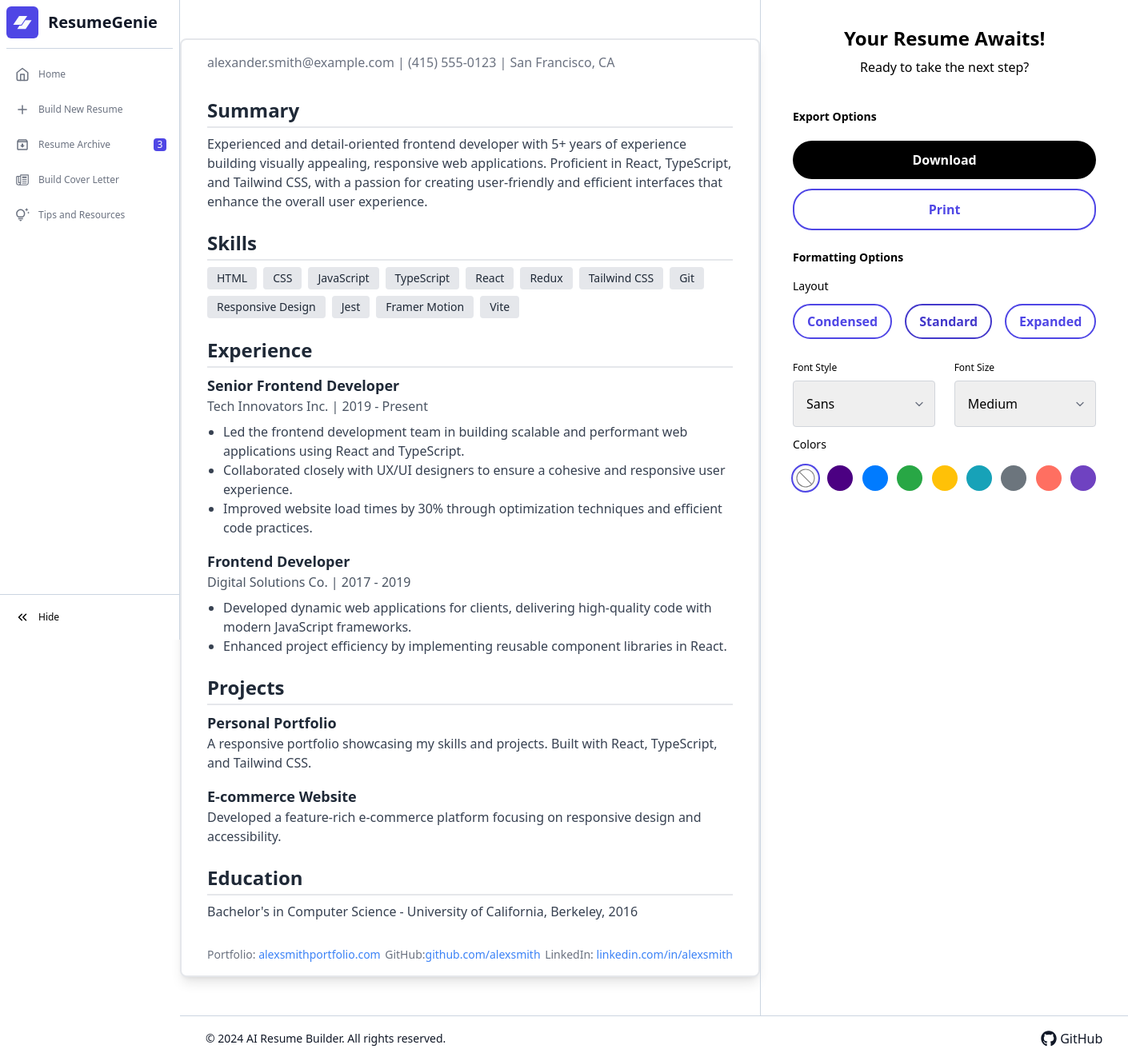
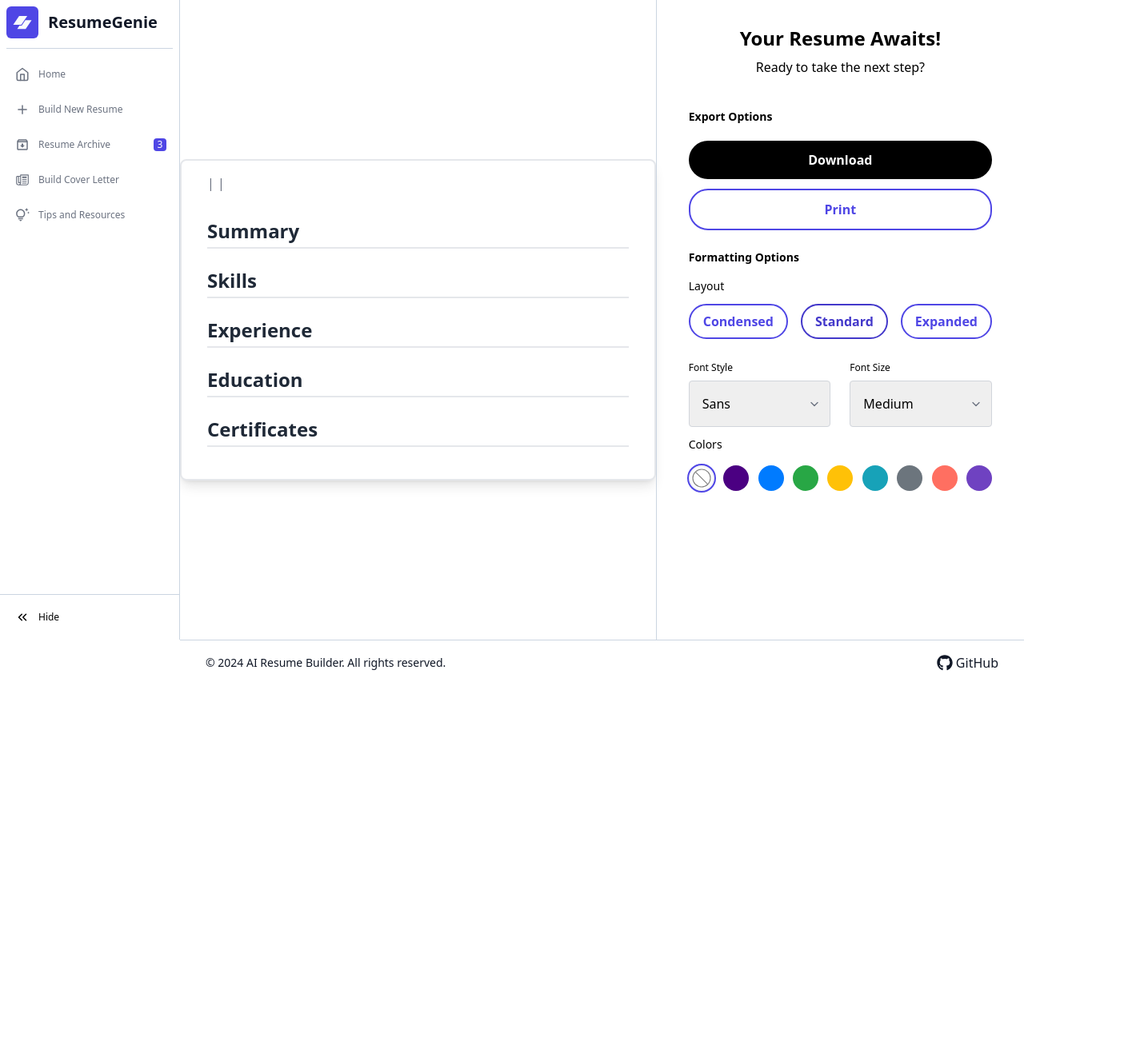
Before and after one commit to abdelrahman-mohamed-010/Ai-Resume-Builder, a React (Vite) app in the folder frontend/: page /builder/Preview in a window 1280 px wide. Shown: the whole page at 80% size, 1410 px wide, since content can reach past the window. After the commit the page ends 857 px from the top, so only its background shows below. Built offline with nearby package versions, Linux system fonts and the light colour scheme.

Commit message:
feat: link Resume Show Case To Resume Slice

```diff
--- a/frontend/src/components/DocumentEditor/DocumentEditor.tsx
+++ b/frontend/src/components/DocumentEditor/DocumentEditor.tsx
@@ -21,7 +21,7 @@ const DocumentEditor: React.FC<DocumentEditorProps> = ({ type }) => {
         Ready to take the next step?
       </p>
       <ExportOptions type={type} />
-      <FormattingOptions />
+      <FormattingOptions type={type} />
     </motion.section>
   );
 };
--- a/frontend/src/components/DocumentEditor/FormattingOptions.tsx
+++ b/frontend/src/components/DocumentEditor/FormattingOptions.tsx
@@ -2,15 +2,15 @@ import ColorOptions from "./ColorOptions";
 import FontOptions from "./FontOptions";
 import LayoutOption from "./LayoutOption";
 
-const FormattingOptions = () => {
+const FormattingOptions: React.FC<{ type: string }> = ({ type }) => {
   return (
     <>
       <div className="font-semibold text-sm mb-4 3xl:text-base mt-6 dark:text-accent">
         Formatting Options
       </div>
-      <LayoutOption />
-      <FontOptions />
-      <ColorOptions />
+      <LayoutOption type={type} />
+      <FontOptions type={type} />
+      <ColorOptions type={type} />
     </>
   );
 };
--- a/frontend/src/components/DocumentEditor/LayoutOption.tsx
+++ b/frontend/src/components/DocumentEditor/LayoutOption.tsx
@@ -1,13 +1,18 @@
 import { useAppDispatch, useAppSelector } from "../../hooks/reduxHooks";
 import { updateLayout } from "../../redux/coverLetterSlice";
+import { updateLayout as resumeLayout } from "../../redux/ResumeSlice";
 
-const LayoutOption = () => {
+const LayoutOption: React.FC<{ type: string }> = ({ type }) => {
   const dispatch = useAppDispatch();
 
   const layoutStyle = useAppSelector((state) => state.coverLetter.layout);
 
   const handleLayoutStyle = (layout: string) => {
-    dispatch(updateLayout(layout));
+    if (type === "Cover Letter") {
+      dispatch(updateLayout(layout));
+    } else {
+      dispatch(resumeLayout(layout));
+    }
   };
 
   return (
--- a/frontend/src/pages/resume-builder/ResumeShowCase.tsx
+++ b/frontend/src/pages/resume-builder/ResumeShowCase.tsx
@@ -5,165 +5,106 @@ interface ResumeShowCaseProps {
 }
 
 const ResumeShowCase: React.FC<ResumeShowCaseProps> = ({ className }) => {
-
-  const PersonalInfo = useAppSelector((state) => state.Resume.personalInfo);
-
+  const resume = useAppSelector((state) => state.Resume);
+  const colorStyle = useAppSelector((state) => state.Resume.color);
+  const fontStyle = useAppSelector((state) => state.Resume.fontStyle);
+  const fontSize = useAppSelector((state) => state.Resume.fontSize);
 
   return (
-    <div className={`bg-white text-gray-800 ${className} `}>
+    <div
+      className={`bg-white text-gray-800 overflow-hidden ${className} ${
+        fontStyle === "serif"
+          ? "font-serif"
+          : fontStyle === "mono"
+          ? "font-mono"
+          : "font-sans"
+      } text-${
+        fontSize === "Large" ? "lg" : fontSize === "Small" ? "sm" : ""
+      } `}
+      style={{ color: colorStyle || "" }}
+    >
       {/* Header */}
       <div className=" mb-8">
-        <h1 className="text-3xl font-bold">{PersonalInfo.firstname}</h1>
-        <p className="text-lg text-gray-600"></p>
+        <h1 className={`text-3xl font-bold capitalize ${colorStyle}`}>
+          {resume.personalInfo.firstname} {resume.personalInfo.surname}
+        </h1>
+        <p className="text-lg text-gray-600">
+          {resume.personalInfo.contactJobRole}
+        </p>
         <p className="text-gray-500">
-          alexander.smith@example.com | (415) 555-0123 | San Francisco, CA
+          {resume.personalInfo.email} | {resume.personalInfo.phone} |&nbsp;
+          {resume.personalInfo.address}
         </p>
       </div>
       {/* Summary */}
-      <div className="mb-6">
+      <div className="mb-6 ">
         <h2 className="text-2xl font-semibold border-b-2 border-gray-200 pb-1 mb-2">
           Summary
         </h2>
-        <p className="text-gray-700">
-          Experienced and detail-oriented frontend developer with 5+ years of
-          experience building visually appealing, responsive web applications.
-          Proficient in React, TypeScript, and Tailwind CSS, with a passion for
-          creating user-friendly and efficient interfaces that enhance the
-          overall user experience.
-        </p>
+        <p className="text-gray-700 break-words">{resume.summary}</p>
       </div>
 
       {/* Skills */}
-      <div className="mb-6">
+      <div className="mb-4">
         <h2 className="text-2xl font-semibold border-b-2 border-gray-200 pb-1 mb-2">
           Skills
         </h2>
         <div className="flex flex-wrap gap-2">
-          {[
-            "HTML",
-            "CSS",
-            "JavaScript",
-            "TypeScript",
-            "React",
-            "Redux",
-            "Tailwind CSS",
-            "Git",
-            "Responsive Design",
-
-            "Jest",
-            "Framer Motion",
-            "Vite",
-          ].map((skill) => (
+          {resume.skills.map((skill) => (
             <span
-              key={skill}
+              key={skill.id}
               className="px-3 py-1 bg-gray-200 rounded text-sm text-gray-800"
             >
-              {skill}
+              {skill.skill}
             </span>
           ))}
         </div>
       </div>
-
       {/* Experience */}
-      <div className="mb-6">
+      <div className=" mb-6">
         <h2 className="text-2xl font-semibold border-b-2 border-gray-200 pb-1 mb-2">
           Experience
         </h2>
-        <div className="mb-4">
-          <h3 className="text-lg font-semibold">Senior Frontend Developer</h3>
-          <p className="text-gray-600">Tech Innovators Inc. | 2019 - Present</p>
-          <ul className="list-disc ml-5 mt-2 text-gray-700">
-            <li>
-              Led the frontend development team in building scalable and
-              performant web applications using React and TypeScript.
-            </li>
-            <li>
-              Collaborated closely with UX/UI designers to ensure a cohesive and
-              responsive user experience.
-            </li>
-            <li>
-              Improved website load times by 30% through optimization techniques
-              and efficient code practices.
-            </li>
-          </ul>
-        </div>
-        <div className="mb-4">
-          <h3 className="text-lg font-semibold">Frontend Developer</h3>
-          <p className="text-gray-600">Digital Solutions Co. | 2017 - 2019</p>
-          <ul className="list-disc ml-5 mt-2 text-gray-700">
-            <li>
-              Developed dynamic web applications for clients, delivering
-              high-quality code with modern JavaScript frameworks.
-            </li>
-            <li>
-              Enhanced project efficiency by implementing reusable component
-              libraries in React.
-            </li>
-          </ul>
-        </div>
+        {resume.experiences.map((ex, index) => (
+          <div key={index}>
+            <div className="mb-4">
+              <h3 className="text-lg font-semibold">{ex.jobTitle}</h3>
+              <p className="text-gray-600 flex justify-between items-center">
+                <span>{ex.employer}</span>
+                <span className="text-gray-600 text-sm">
+                  {ex.startDate} • {ex.endDate}
+                </span>
+              </p>
+
+              <div className="mt-2 text-gray-600">{ex.jobResponsibilities}</div>
+            </div>
+          </div>
+        ))}
       </div>
-
-      {/* Projects */}
-      <div className="mb-6">
-        <h2 className="text-2xl font-semibold border-b-2 border-gray-200 pb-1 mb-2">
-          Projects
-        </h2>
-        <div className="mb-4">
-          <h3 className="text-lg font-semibold">Personal Portfolio</h3>
-          <p className="text-gray-700">
-            A responsive portfolio showcasing my skills and projects. Built with
-            React, TypeScript, and Tailwind CSS.
-          </p>
-        </div>
-        <div className="mb-4">
-          <h3 className="text-lg font-semibold">E-commerce Website</h3>
-          <p className="text-gray-700">
-            Developed a feature-rich e-commerce platform focusing on responsive
-            design and accessibility.
-          </p>
-        </div>
-      </div>
-
       {/* Education */}
       <div className="mb-6">
         <h2 className="text-2xl font-semibold border-b-2 border-gray-200 pb-1 mb-2">
           Education
         </h2>
-        <p className="text-gray-700">
-          Bachelor's in Computer Science - University of California, Berkeley,
-          2016
-        </p>
+        {resume.educations.map((degree, index) => (
+          <p className="text-gray-700 my-4" key={index}>
+            {degree.degree}'s in {degree.fieldOfStudy} - {degree.university},{" "}
+            {degree.startDate} -{degree.endDate ? degree.endDate : "Present"}
+          </p>
+        ))}
       </div>
 
-      {/* Footer */}
-      <div className="mt-8 text-center text-sm text-gray-500 flex justify-between">
-        <p>
-          Portfolio:{" "}
-          <a
-            href="https://alexsmithportfolio.com"
-            className="text-blue-500 hover:underline"
-          >
-            alexsmithportfolio.com
-          </a>
-        </p>
-        <p>
-          GitHub:
-          <a
-            href="https://github.com/alexsmith"
-            className="text-blue-500 hover:underline"
-          >
-            github.com/alexsmith
-          </a>
-        </p>
-        <p>
-          LinkedIn:{" "}
-          <a
-            href="https://linkedin.com/in/alexsmith"
-            className="text-blue-500 hover:underline"
-          >
-            linkedin.com/in/alexsmith
-          </a>
-        </p>
+      {/* Certificates */}
+      <div className="mb-6">
+        <h2 className="text-2xl font-semibold border-b-2 border-gray-200 pb-1 mb-2">
+          Certificates
+        </h2>
+        {resume.certifications.map((cert, index) => (
+          <p className="text-gray-700 my-4 flex justify-between" key={index}>
+            <span>{cert.title}</span>
+            <span> {cert.issuer}</span>
+          </p>
+        ))}
       </div>
     </div>
   );
--- a/frontend/src/pages/resume-builder/ShowResumeModal.tsx
+++ b/frontend/src/pages/resume-builder/ShowResumeModal.tsx
@@ -18,7 +18,7 @@ const ShowResume: React.FC<DownloadModalProps> = ({ onClose }) => {
         className=" absolute top-4 right-4 font-semibold w-6 h-6 cursor-pointer"
         onClick={onClose}
       />
-      <ResumeShowCase className="max-w-4xl mx-auto px-8 py-4 shadow-lg rounded-lg" />
+      <ResumeShowCase className=" max-w-4xl min-w-[800px] px-8 py-4 shadow-lg rounded-lg" />
     </motion.div>
   );
 };
--- a/frontend/src/redux/resumeTypes.ts
+++ b/frontend/src/redux/resumeTypes.ts
@@ -9,13 +9,13 @@ export interface Experience {
 
 export interface Education {
   university: string;
-  courses: string;
+  fieldOfStudy: string;
   degree: string;
   startDate: string;
   endDate: string;
   present: boolean;
 }
-
+// fieldOfStudy: string;
 export interface Certification {
   title: string;
   issuer: string;
```
Also changed, not shown: frontend/src/components/DocumentEditor/ColorOptions.tsx (+7 -2 lines), frontend/src/components/DocumentEditor/FontOptions.tsx (+15 -3 lines), frontend/src/pages/resume-builder/AddEducation.tsx (+9 -9 lines).
